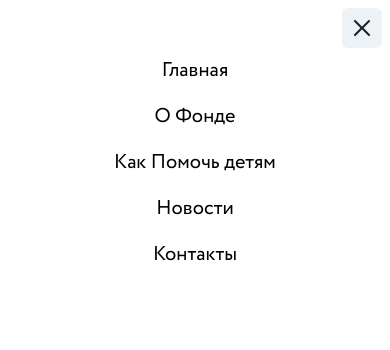
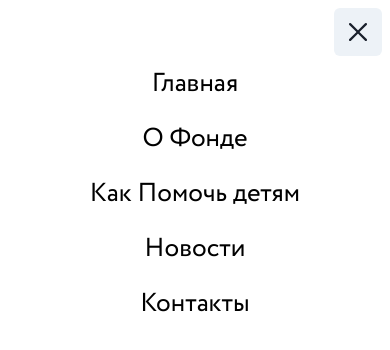
Before and after one commit to ikizen/kobelekbalalar, a Next.js app in the folder kobelek/: page /contacts in a window 390 px wide. Both pictures are taken after a click on the button "Open Menu". Shown: the top 350 px of the page. Built offline with nearby package versions, Linux system fonts and the light colour scheme.

Commit message:
feat: making mobile responsive

```diff
--- a/kobelek/components/AboutFund.jsx
+++ b/kobelek/components/AboutFund.jsx
@@ -16,7 +16,7 @@ function AboutFund() {
     return (
         <>
             <div className="md:py-[50px]">
-                <div className="lg:text-[64px] font-bold pb-2">
+                <div className="text-[32px] lg:text-[64px] font-bold pb-2">
                     О фонде Kóbelek balalar
                 </div>
                 <div className="lg:text-[36px] font-normal lg:pr-[280px]">
--- a/kobelek/components/Header.jsx
+++ b/kobelek/components/Header.jsx
@@ -32,12 +32,12 @@ function Header() {
                     ))}
                 </div>
             </div>
-            <div className="flex flex-row  justify-between lg:hidden">
+            <div className="flex flex-row pt-4 pb-6 justify-between lg:hidden">
                 <Image src={logo} alt="logo" height={32} width={50} />
                 <IconButton
                     aria-label="Open Menu"
-                    size="md"
-                    mr={1}
+                    size="lg"
+                    mr={2}
                     icon={<HamburgerIcon />}
                     onClick={toggle}
                 />
@@ -51,7 +51,7 @@ function Header() {
                         mt={2}
                         mr={2}
                         aria-label="Close Menu"
-                        size="md"
+                        size="lg"
                         icon={<CloseIcon />}
                         className="self-end"
                         onClick={toggle}
--- a/kobelek/components/HeaderCard.jsx
+++ b/kobelek/components/HeaderCard.jsx
@@ -1,15 +1,15 @@
 function HeaderCard() {
     return (
         <>
-            <div className="md:h-[472px] md:bg-[url('/img/background.png')] bg-[url('/img/background-phone.png')] bg-cover bg-left-bottom rounded-[30px] md:my-4 md:p-[80px] text-white">
-                <div className="self-center md:text-[25px] md:px-[150px] md:pb-[80px] text-center">
+            <div className="flex flex-col justify-center sm:justify-between h-auto xl:h-[472px] md:bg-[url('/img/background.png')] bg-[url('/img/background-phone.png')] bg-cover bg-left-bottom rounded-[30px] md:my-4 px-[25px] py-[40px] gap-4 md:p-[80px] text-white">
+                <div className="self-center text-[20px] md:text-[25px] lg:px-[150px] py-[20px] sm:py-[40px] md:py-0 lg:pb-[80px] text-center">
                     Первый в Казахстане Фонд помощи детям с редким генетическим
                     заболеванием Буллёзный Эпидермолиз.
                 </div>
-                <div className="md:text-[80px] text-center font-bold leading-none">
+                <div className="text-[60px] md:text-[80px] text-center font-bold leading-none">
                     Дети бабочки
                 </div>
-                <div className="text-center md:text-[50px] font-light leading-[62px] ">
+                <div className="text-center text-[25px] md:text-[50px] font-light md:leading-[62px] ">
                     Благотворительный фонд
                 </div>
             </div>
--- a/kobelek/components/HeaderIcons.jsx
+++ b/kobelek/components/HeaderIcons.jsx
@@ -20,11 +20,11 @@ const icons = [
 function HeaderIcons() {
     return (
         <>
-            <div className="md:py-8">
-                <div className="flex md:flex-row flex-col justify-between">
+            <div className="py-8">
+                <div className="flex md:flex-row flex-col  lg:justify-between">
                     {icons.map((icon) => (
                         <div
-                            className="flex flex-row items-end"
+                            className="flex flex-row justify-around pb-8 lg:pb-0 lg:items-end"
                             key={icon.name}
                         >
                             <Image
--- a/kobelek/pages/index.tsx
+++ b/kobelek/pages/index.tsx
@@ -23,7 +23,7 @@ export default function Home() {
                 />
                 <link rel="icon" href="/favicon.ico" />
             </Head>
-            <div className="min-h-screen px-[15px] xl:px-[300px]">
+            <div className="min-h-screen px-[15px] lg:px-[100px] xl:px-[200px] 2xl:px-[300px]">
                 <header>
                     <Header />
                     <HeaderCard />
--- a/kobelek/styles/globals.css
+++ b/kobelek/styles/globals.css
@@ -11,7 +11,7 @@
 
 @layer components {
     .btn-nav {
-        @apply flex justify-center items-center text-[20px] mx-4 my-2  rounded-md;
+        @apply flex justify-center items-center text-[26px] lg:text-[20px] mx-4 my-2  rounded-md;
     }
     .btn {
         @apply py-[1rem] px-[2rem];
```
